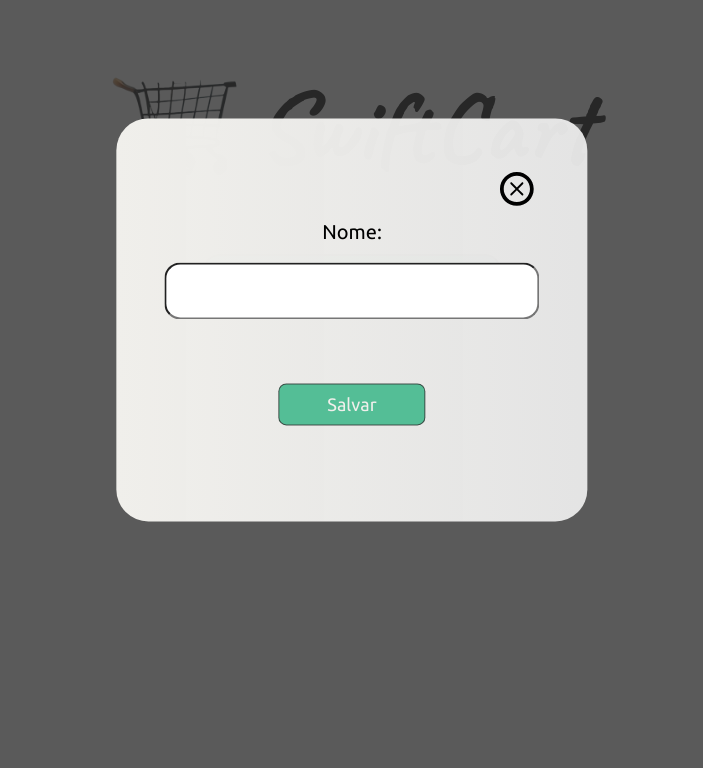
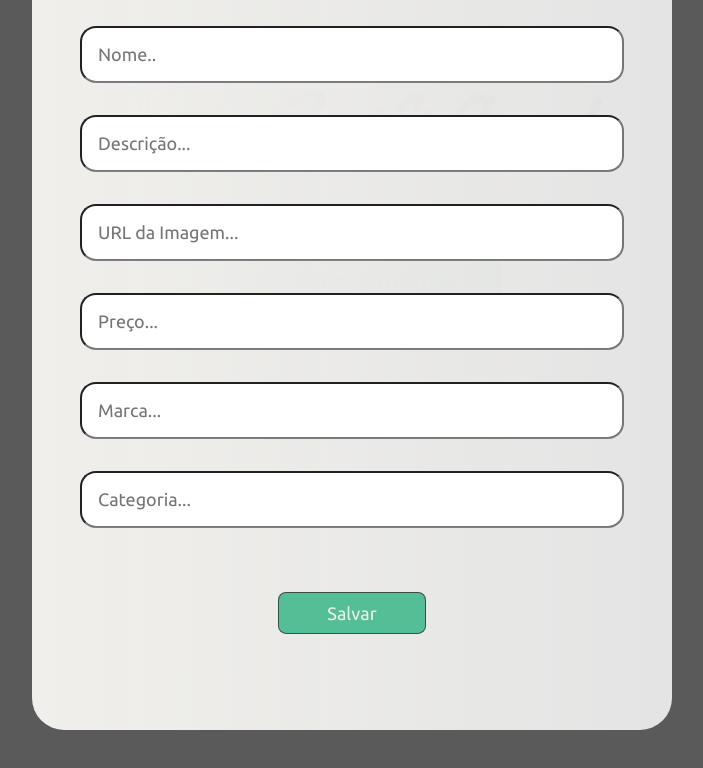
Before and after one commit to erikscar/swift-cart, a React (Vite) app in the folder swift-cart-ori/switft-cart/: page /admin in a window 1280 px wide. Both pictures are taken after a click on the button "Adicionar Produto". Shown: the top 768 px of the page, without its empty margins (288-991 px from the left). Built offline with nearby package versions, Linux system fonts and the light colour scheme; no server answers.

Commit message:
adjust in adminform inputs

```diff
--- a/swift-cart-ori/switft-cart/src/components/AdminForm/index.css
+++ b/swift-cart-ori/switft-cart/src/components/AdminForm/index.css
@@ -11,8 +11,8 @@
 
 input,
 textarea {
-  width: 100%;
-  margin: 1rem 0;
+  width: 20rem;
+  margin: 2rem;
   border-radius: 1rem;
   font-size: 18px;
   padding: 1rem;
@@ -24,13 +24,12 @@ textarea {
 
 .form-content {
   position: absolute;
-  top: 40%;
+  top: 50%;
   left: 50%;
   transform: translate(-50%, -50%);
-  line-height: 1.4;
   padding: 14px 28px;
   border-radius: 2rem;
-  padding: 3rem;
-  font-size: 20px;
+  padding: 1rem;
+  font-size: 18px;
   background: linear-gradient(to right, #f0efeb, #eeee);
 }
--- a/swift-cart-ori/switft-cart/src/components/AdminForm/index.jsx
+++ b/swift-cart-ori/switft-cart/src/components/AdminForm/index.jsx
@@ -20,8 +20,12 @@ const AdminForm = () => {
                             <div className="close-btn-wrapper">
                                 <TiDeleteOutline className="close-btn" onClick={toggleModal} />
                             </div>
-                            <label htmlFor="">Nome: </label>
-                            <input type="text" name="username" />
+                            <input type="text" name="name" placeholder="Nome.." />
+                            <input type="text" name="description" placeholder="Descrição..." />
+                            <input type="text" name="image" placeholder="URL da Imagem..." />
+                            <input type="text" name="price" placeholder="Preço..." />
+                            <input type="text" name="brand" placeholder="Marca..." />
+                            <input type="text" name="category" placeholder="Categoria..." />
                             <div className="save-btn-wrapper">
                                 <button onClick={(ev) => handleSubmit(ev)} className="save-btn">
                                     Salvar
```
